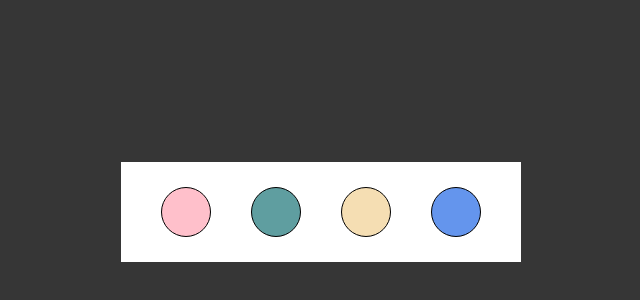
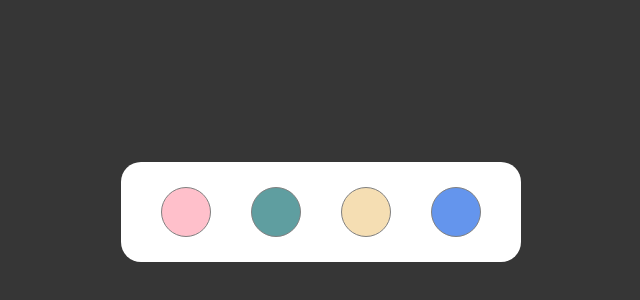
Before and after one commit to aguspranyoto/background-changer-html-css-js, a plain HTML site: page index.html in a window 1280 px wide. Shown: the part 188-488 px from the top of the page, without its empty margins (319-959 px from the left). Drawn offline with Linux system fonts and the light colour scheme.

Commit message:
commit keempat

```diff
--- a/dist/css/style.css
+++ b/dist/css/style.css
@@ -25,6 +25,11 @@ body {
     width: 400px;
     height: 100px;
     align-items: center;
+    border-radius: 20px;
+    -webkit-border-radius: 20px;
+    -moz-border-radius: 20px;
+    -ms-border-radius: 20px;
+    -o-border-radius: 20px;
 }
 
 .container .btn-warna {
@@ -35,7 +40,7 @@ body {
 
 .container .btn-warna .pink {
     background-color: pink;
-    border: 1px solid black;
+    border: 1px solid grey;
     width: 50px;
     height: 50px;
     border-radius: 50%;
@@ -47,7 +52,7 @@ body {
 }
 .container .btn-warna .cadetblue {
     background-color: cadetblue;
-    border: 1px solid black;
+    border: 1px solid grey;
     width: 50px;
     height: 50px;
     border-radius: 50%;
@@ -59,7 +64,7 @@ body {
 }
 .container .btn-warna .wheat {
     background-color: wheat;
-    border: 1px solid black;
+    border: 1px solid grey;
     width: 50px;
     height: 50px;
     border-radius: 50%;
@@ -71,7 +76,7 @@ body {
 }
 .container .btn-warna .cornflowerblue {
     background-color: cornflowerblue;
-    border: 1px solid black;
+    border: 1px solid grey;
     width: 50px;
     height: 50px;
     border-radius: 50%;
```
